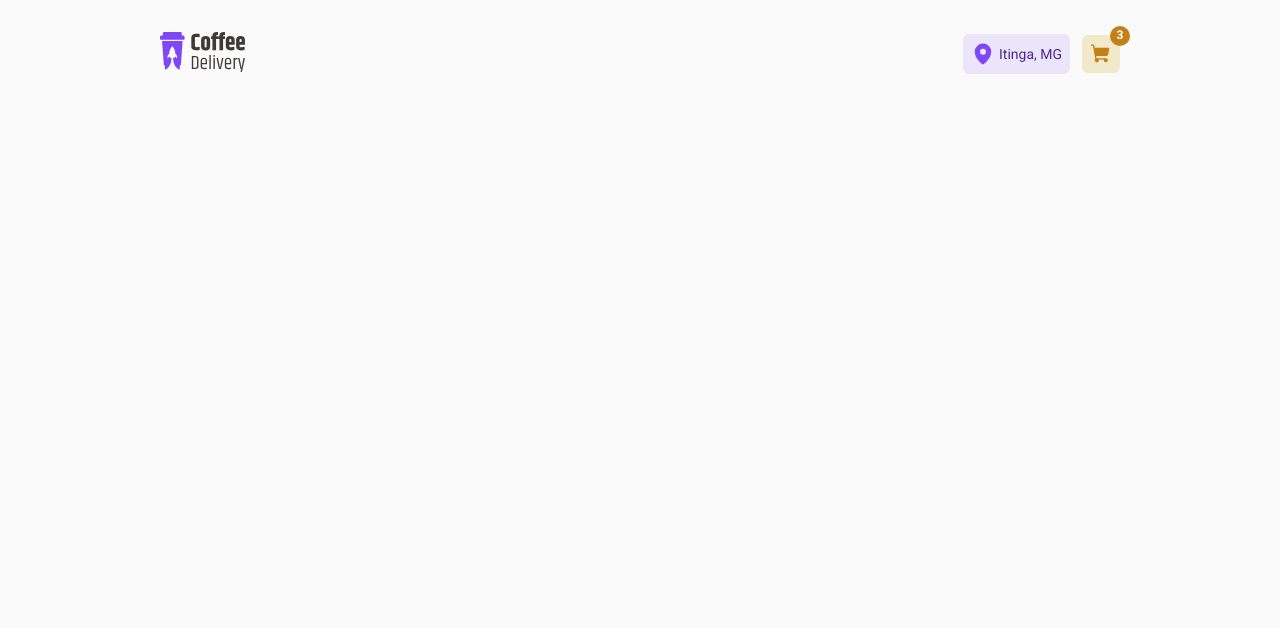
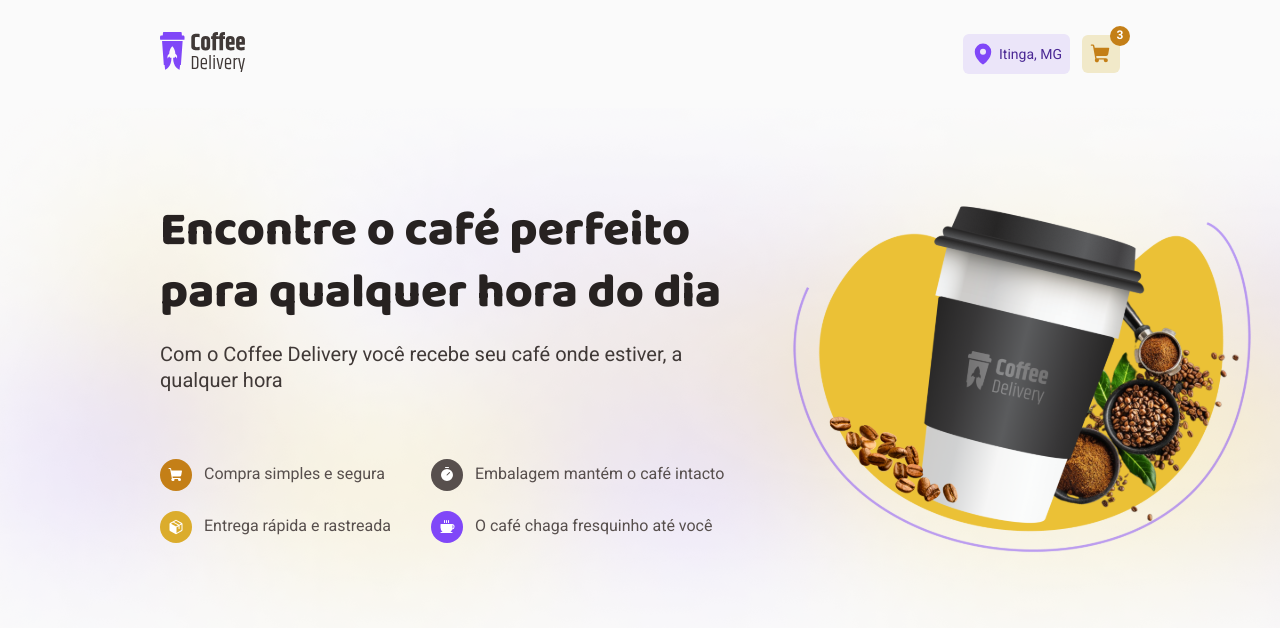
Before and after one commit to josiasroberto/coffee-delivery, a React (Vite) app: page / in a window 1280 px wide. Shown: the top 628 px of the page. Built offline with nearby package versions, Linux system fonts and the light colour scheme.

Commit message:
Create Homepage Header

```diff
--- a/src/components/Header/index.tsx
+++ b/src/components/Header/index.tsx
@@ -18,9 +18,12 @@
             <MapPin size={24} weight="fill" />
             <p>Itinga, MG</p>
           </LocationSpan>
-          <Cart>
-            <ShoppingCart size={22} weight="fill" />
-          </Cart>
+
+          <NavLink to="/checkout" title="Checkout">
+            <Cart>
+              <ShoppingCart size={22} weight="fill" />
+            </Cart>
+          </NavLink>
         </div>
       </nav>
     </HeaderContainer>
--- a/src/components/Header/styles.ts
+++ b/src/components/Header/styles.ts
@@ -2,8 +2,10 @@
 
 export const HeaderContainer = styled.header`
   padding: 2rem 10rem;
-  /* position: fixed; */
+  position: fixed;
+  top: 0;
   width: 100%;
+  background: ${(props) => props.theme.background};
 
   nav {
     display: flex;
--- a/src/components/Router.tsx
+++ b/src/components/Router.tsx
@@ -1,10 +1,17 @@
 import { Route, Routes } from 'react-router-dom'
 import { DefaultLayout } from '../layout/DefaultLayout'
+import { Home } from '../pages/Home'
+import { Checkout } from '../pages/Checkout'
+import { Success } from '../pages/Success'
 
 export function Router() {
   return (
     <Routes>
-      <Route path="/" element={<DefaultLayout />}></Route>
+      <Route path="/" element={<DefaultLayout />}>
+        <Route path="/" element={<Home />} />
+        <Route path="/checkout" element={<Checkout />} />
+        <Route path="/success" element={<Success />} />
+      </Route>
     </Routes>
   )
 }
--- a/src/layout/DefaultLayout/index.tsx
+++ b/src/layout/DefaultLayout/index.tsx
@@ -1,3 +1,4 @@
+import { Outlet } from 'react-router-dom'
 import { Header } from '../../components/Header'
 import { LayoutContainer } from './styles'
 
@@ -5,6 +6,7 @@
   return (
     <LayoutContainer>
       <Header />
+      <Outlet />
     </LayoutContainer>
   )
 }
--- /dev/null
+++ b/src/pages/Checkout/index.tsx
@@ -0,0 +1,3 @@
+export function Checkout() {
+  return <h1>Checkout</h1>
+}
--- /dev/null
+++ b/src/pages/Home/index.tsx
@@ -0,0 +1,63 @@
+import {
+  HeaderContent,
+  HeaderHomeContainer,
+  ItemsContent,
+  SpanIcon,
+  TitleContent,
+} from './styles'
+import { ShoppingCart, Timer, Package, Coffee } from 'phosphor-react'
+
+import coffeeDeliveryImage from '../../assets/coffee-delivery-image.svg'
+
+export function Home() {
+  return (
+    <HeaderHomeContainer>
+      <HeaderContent>
+        <div>
+          <TitleContent>
+            <p>Encontre o café perfeito para qualquer hora do dia</p>
+            <p>
+              Com o Coffee Delivery você recebe seu café onde estiver, a
+              qualquer hora
+            </p>
+          </TitleContent>
+
+          <ItemsContent>
+            <div>
+              <p>
+                <SpanIcon $bgColor="yellowDark">
+                  <ShoppingCart size={16} weight="fill" />
+                </SpanIcon>
+                Compra simples e segura
+              </p>
+
+              <p>
+                <SpanIcon $bgColor="yellow">
+                  <Package size={16} weight="fill" />
+                </SpanIcon>
+                Entrega rápida e rastreada
+              </p>
+            </div>
+
+            <div>
+              <p>
+                <SpanIcon $bgColor="baseText">
+                  <Timer size={16} weight="fill" />
+                </SpanIcon>
+                Embalagem mantém o café intacto
+              </p>
+
+              <p>
+                <SpanIcon $bgColor="purple">
+                  <Coffee size={16} weight="fill" />
+                </SpanIcon>
+                O café chaga fresquinho até você
+              </p>
+            </div>
+          </ItemsContent>
+        </div>
+        <img src={coffeeDeliveryImage} alt="" />
+      </HeaderContent>
+    </HeaderHomeContainer>
+  )
+}
--- /dev/null
+++ b/src/pages/Home/styles.ts
@@ -0,0 +1,78 @@
+import { styled } from 'styled-components'
+
+import bgHeaderHome from '../../assets/bg-header-home.png'
+
+export const HeaderHomeContainer = styled.header`
+  width: 100%;
+  background: url(${bgHeaderHome}) no-repeat;
+  background-size: cover;
+`
+
+export const HeaderContent = styled.div`
+  margin-top: 6.75rem;
+  display: flex;
+  padding: 5.75rem 10rem;
+  justify-content: space-between;
+  gap: 3.5rem;
+`
+
+export const TitleContent = styled.div`
+  display: flex;
+  flex-direction: column;
+  gap: 1rem;
+
+  p:first-child {
+    font-family: 'Baloo 2';
+    font-size: 3rem;
+    font-weight: 800;
+
+    color: ${(props) => props.theme['base-title']};
+  }
+
+  p {
+    font-size: 1.25rem;
+    color: ${(props) => props.theme['base-subtitle']};
+  }
+`
+export const ItemsContent = styled.div`
+  margin-top: 4.125rem;
+  display: flex;
+  width: 35.5rem;
+  gap: 2.5rem;
+
+  div {
+    p + p {
+      margin-top: 1.25rem;
+    }
+  }
+
+  p {
+    display: flex;
+    font-size: 1rem;
+    gap: 0.75rem;
+    align-items: center;
+  }
+`
+const BG_COLORS = {
+  yellow: 'yellow',
+  yellowDark: 'yellow-dark',
+  baseText: 'base-text',
+  purple: 'purple',
+} as const
+
+interface SpanIconProps {
+  $bgColor: keyof typeof BG_COLORS
+}
+export const SpanIcon = styled.span<SpanIconProps>`
+  display: flex;
+  align-items: center;
+  justify-content: center;
+  width: 2rem;
+  height: 2rem;
+
+  color: ${(props) => props.theme.white};
+  background: ${(props) => props.theme[BG_COLORS[props.$bgColor]]};
+  border-radius: 1000px;
+`
+
+export const CoffeeListContainer = styled.main``
--- /dev/null
+++ b/src/pages/Success/index.tsx
@@ -0,0 +1,3 @@
+export function Success() {
+  return <h1>Success</h1>
+}
--- a/src/styles/global.ts
+++ b/src/styles/global.ts
@@ -17,7 +17,7 @@
     -wekbit-font-smoothing: antialiased;
   }
 
-  body, input, button{
+  body, input, button, p, span{
     font-family: 'Roboto', sans-serif;
     font-weight: 400;
     font-size: 0.875rem;
```
Also changed, not shown: src/assets/bg-header-home.png (added), src/assets/coffee-delivery-image.svg (added), src/pages/Checkout/styles.ts (added), src/pages/Success/styles.ts (added).
